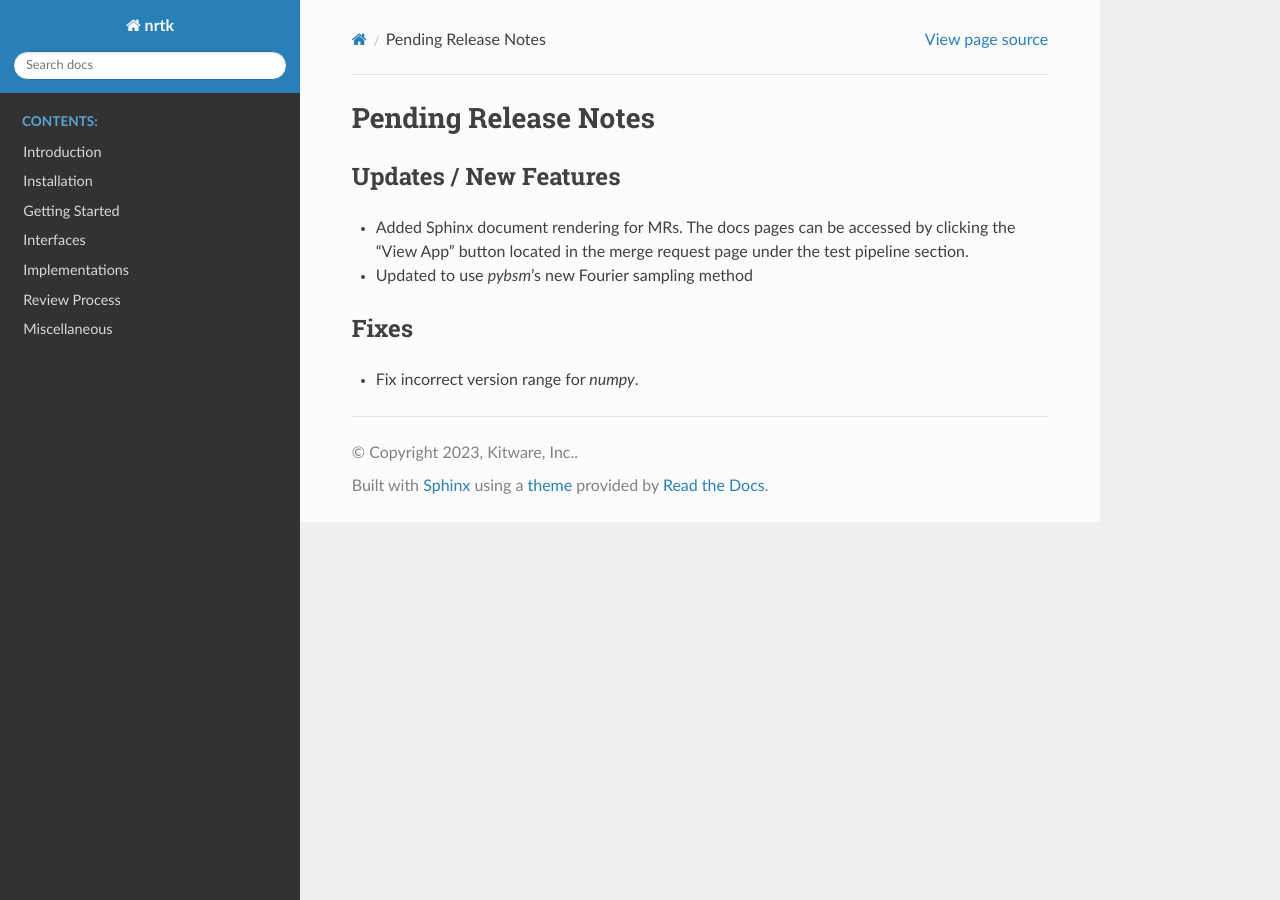
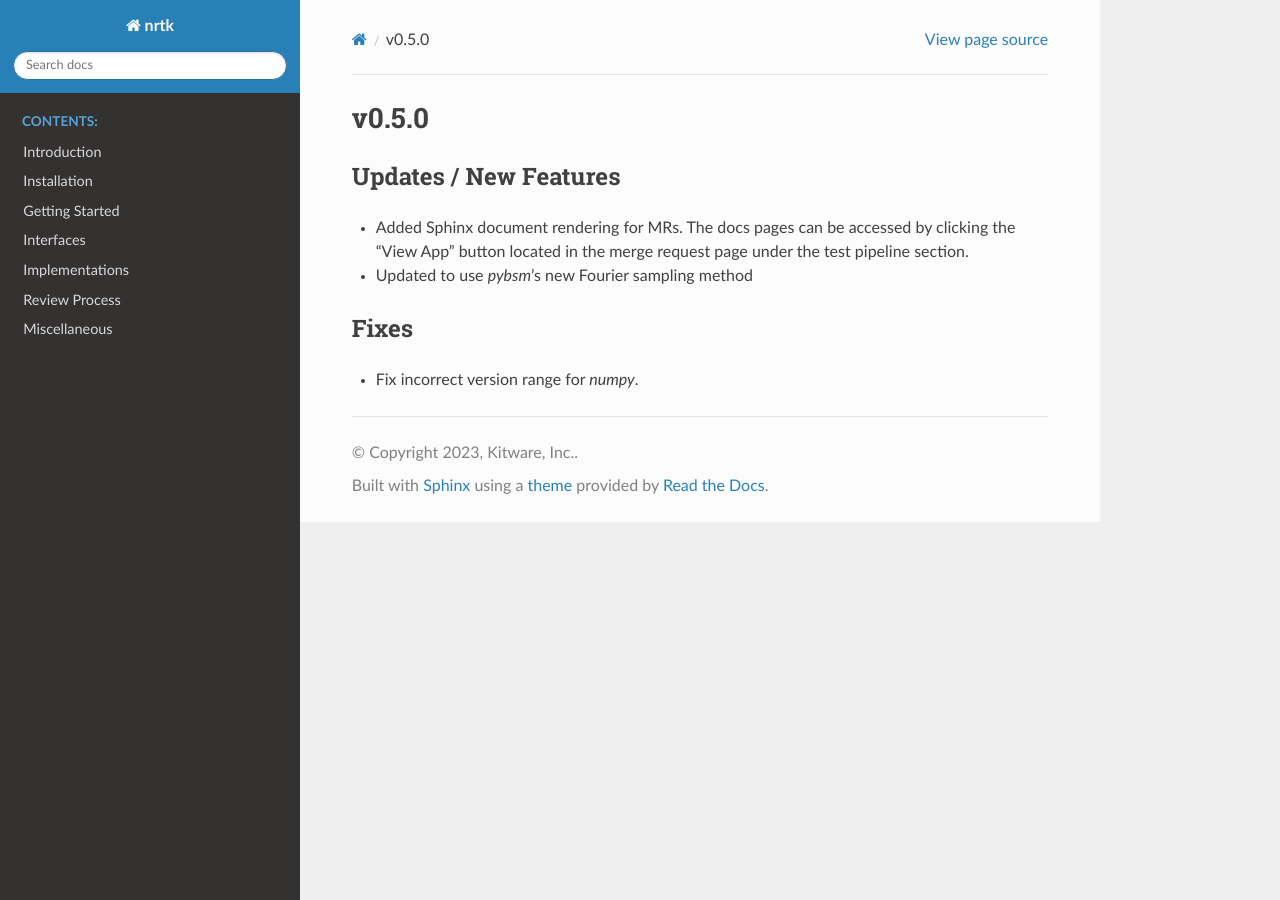
Before and after one commit to Kitware/nrtk, a Sphinx documentation site: the page built from docs/release_notes/v0.5.0.rst, in a window 1280 px wide. Built offline with Sphinx 7.4.7 and the Read the Docs theme 2.0.0, drawn with Linux system fonts in a browser that asks for light colours; pages that are not in the unit, such as notebooks, are missing from menus; the version number is read from the project's files by our own code.

Commit message:
Update version number to 0.5.0

```diff
--- a/docs/release_notes.rst
+++ b/docs/release_notes.rst
@@ -17,3 +17,4 @@ Release Notes
    release_notes/v0.4.0
    release_notes/v0.4.1
    release_notes/v0.4.2
+   release_notes/v0.5.0
--- a/docs/release_notes/pending_release.rst
+++ b/docs/release_notes/v0.5.0.rst
@@ -1,5 +1,5 @@
-Pending Release Notes
-=====================
+v0.5.0
+======
 
 Updates / New Features
 ----------------------
--- a/pyproject.toml
+++ b/pyproject.toml
@@ -8,7 +8,7 @@ name = "nrtk"
 # REMEMBER: `distutils.version.*Version` types can be used to compare versions
 # from strings like this.
 # This package prefers to use the strict numbering standard when possible.
-version = "0.4.2"
+version = "0.5.0"
 description = "An open source toolkit for evaluating the natural robustness of computer vision algorithms."
 license = "Apache-2.0"
 authors = ["Kitware, Inc. <nrtk@kitware.com>"]
```
